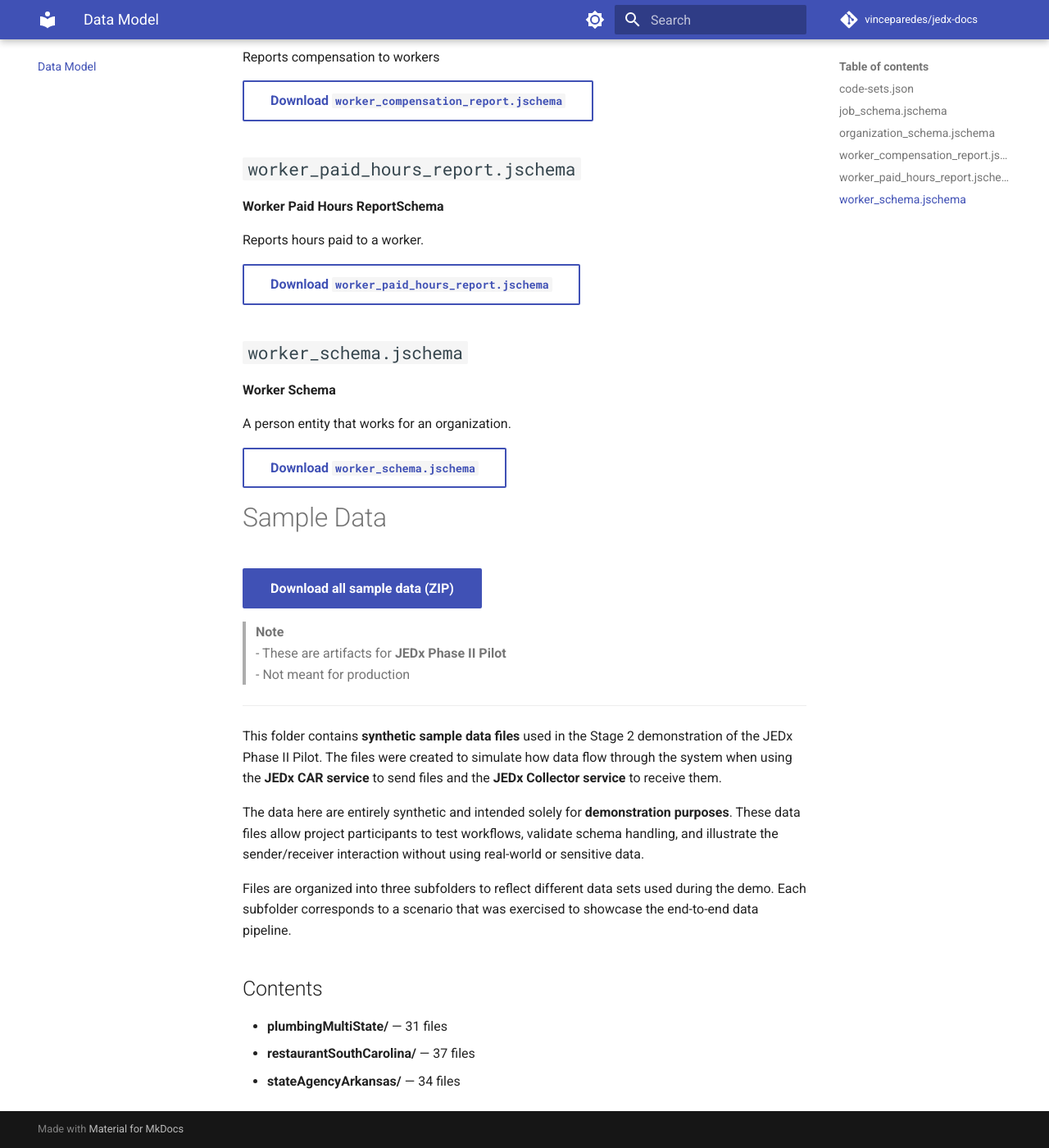
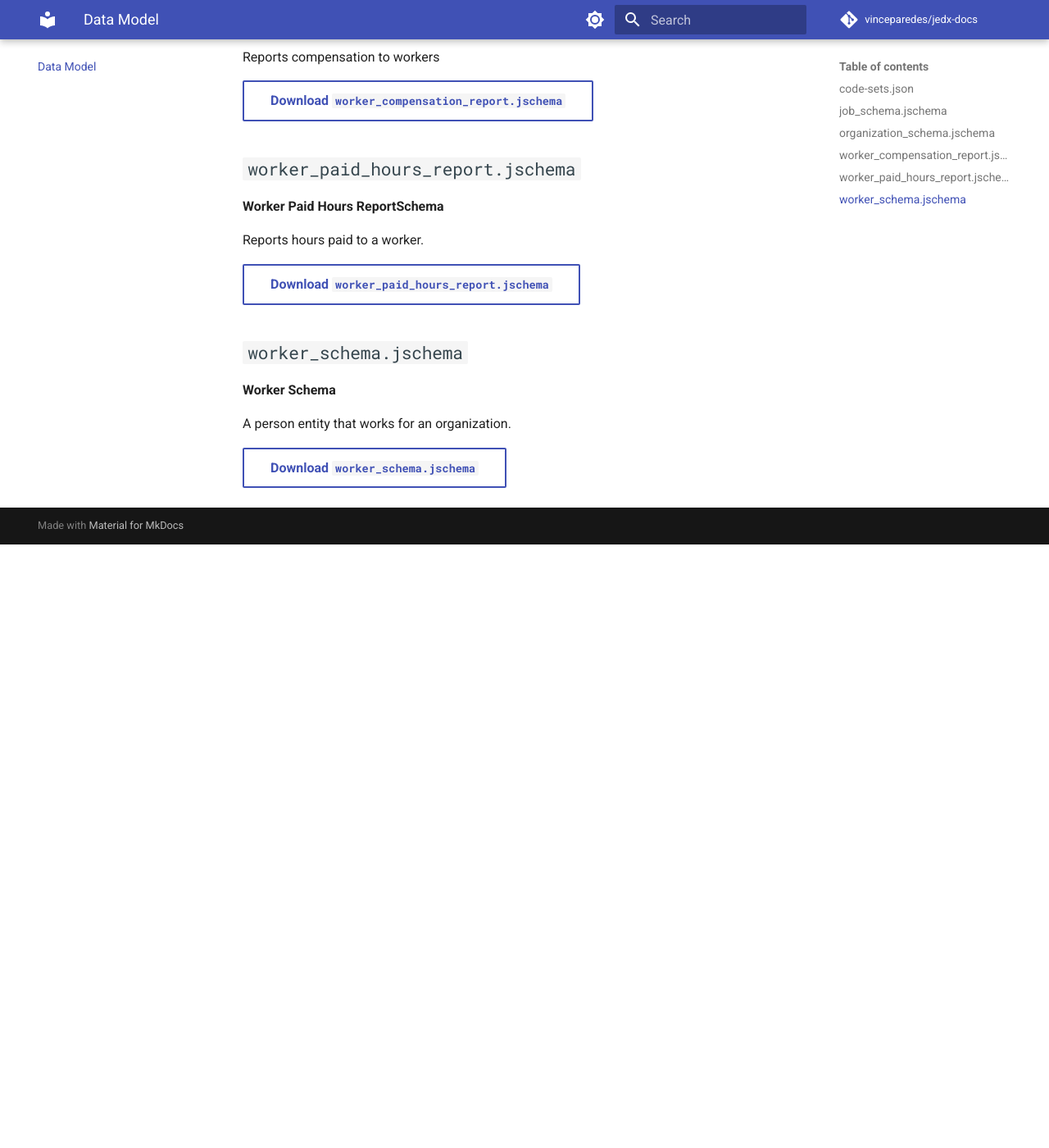
Before and after one commit to vinceparedes/jedx-docs, an MkDocs documentation site: the page built from docs/data-model.md, in a window 1280 px wide and 1400 px high, scrolled down 959 px. Shown: the whole window at 82% size. Built offline with MkDocs 1.6.1 and Material for MkDocs 9.7.7, drawn with Linux system fonts in a browser that asks for light colours; comment, search, counter and statistics services are not loaded; after the commit the page ends 1623 px from its top, so only the background shows below that.

Commit message:
Refresh data-model and sample-data from source

```diff
--- a/docs/data-model.md
+++ b/docs/data-model.md
@@ -47,25 +47,3 @@ Reports hours paid to a worker.
 A person entity that works for an organization.
 
 [Download `worker_schema.jschema`](assets/data-model/worker_schema.jschema){ .md-button }
-
-# Sample Data
-
-[Download all sample data (ZIP)](assets/zips/sample-data.zip){ .md-button .md-button--primary }
-
-> **Note**
-> - These are artifacts for **JEDx Phase II Pilot**
-> - Not meant for production
-
----
-
-This folder contains **synthetic sample data files** used in the Stage 2 demonstration of the JEDx Phase II Pilot. The files were created to simulate how data flow through the system when using the **JEDx CAR service** to send files and the **JEDx Collector service** to receive them.
-
-The data here are entirely synthetic and intended solely for **demonstration purposes**. These data files allow project participants to test workflows, validate schema handling, and illustrate the sender/receiver interaction without using real-world or sensitive data.
-
-Files are organized into three subfolders to reflect different data sets used during the demo. Each subfolder corresponds to a scenario that was exercised to showcase the end-to-end data pipeline.
-
-## Contents
-
-- **plumbingMultiState/** — 31 files
-- **restaurantSouthCarolina/** — 37 files
-- **stateAgencyArkansas/** — 34 files
```
Also changed, not shown: 1 other file.
